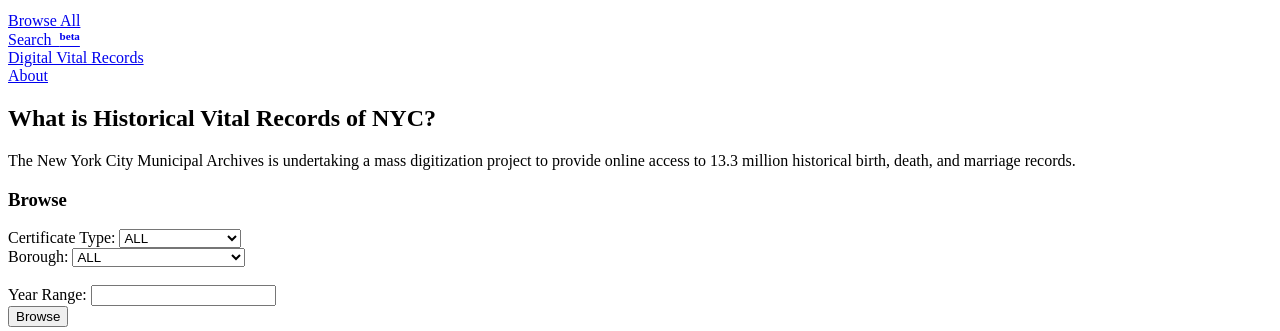
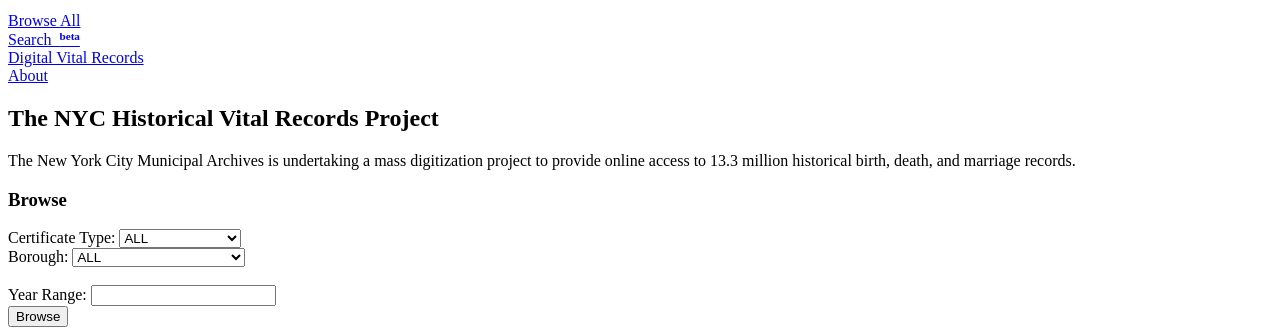
Before and after one commit to nycrecords/vital-records-online, a Flask app: template vro/templates/public/index.html in a window 1280 px wide. Shown: the part 391-722 px from the top of the page. Run offline with Flask 2, Linux system fonts and the light colour scheme; the template is opened without the code that fills it: values that come from a table or form of the project are taken from there, others are empty; parts of the project's set-up code (start-up, migrations or seed data) failed here and were passed over; some libraries are stand-ins or nearby versions.

Commit message:
Updated header text on homepage

```diff
--- a/vro/templates/public/index.html
+++ b/vro/templates/public/index.html
@@ -7,7 +7,7 @@
     <div class="container">
         <div class="row">
             <div class="col-lg-12">
-                <h2 class="text-center">What is Historical Vital Records of NYC?</h2>
+                <h2 class="text-center">The NYC Historical Vital Records Project</h2>
                 <p class="large text-center">The New York City Municipal Archives is undertaking a mass digitization
                     project to provide online access to 13.3 million historical birth, death, and marriage records.</p>
             </div>
```
